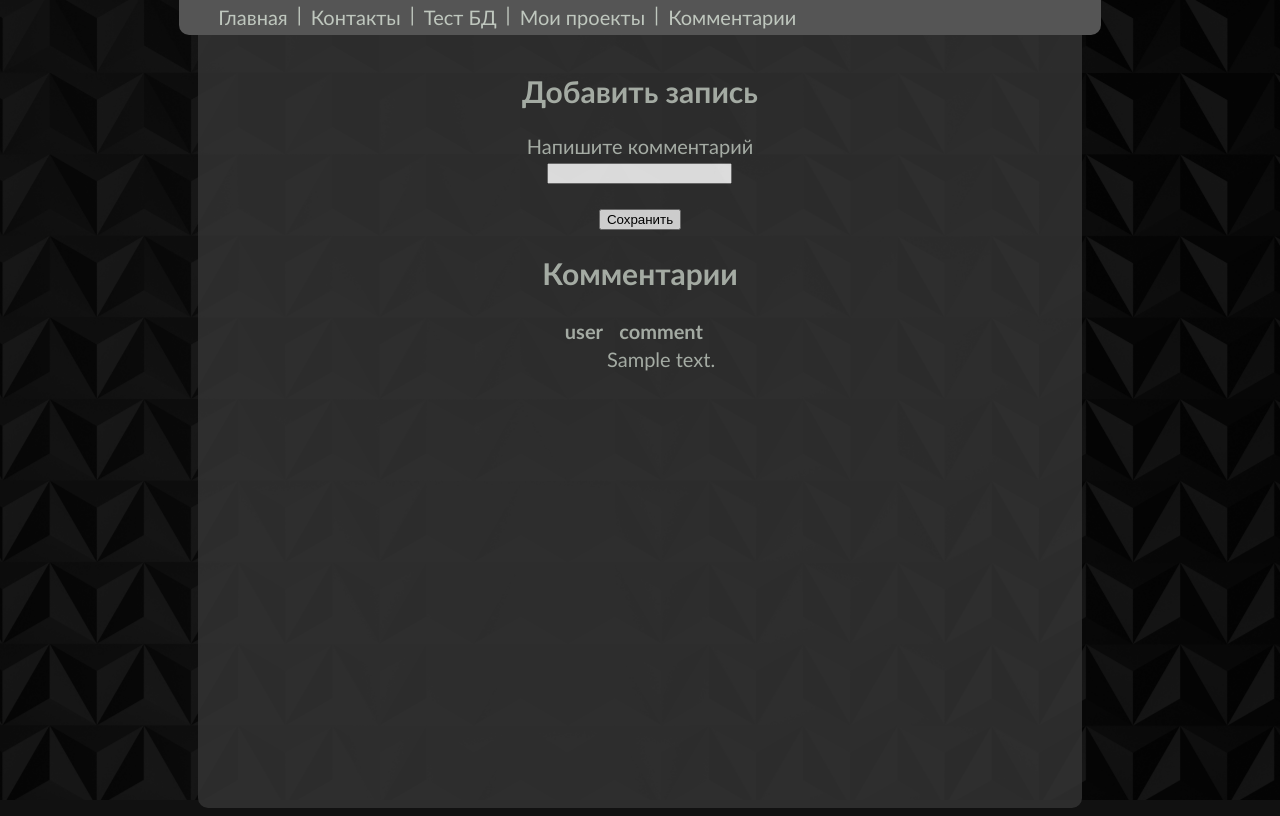
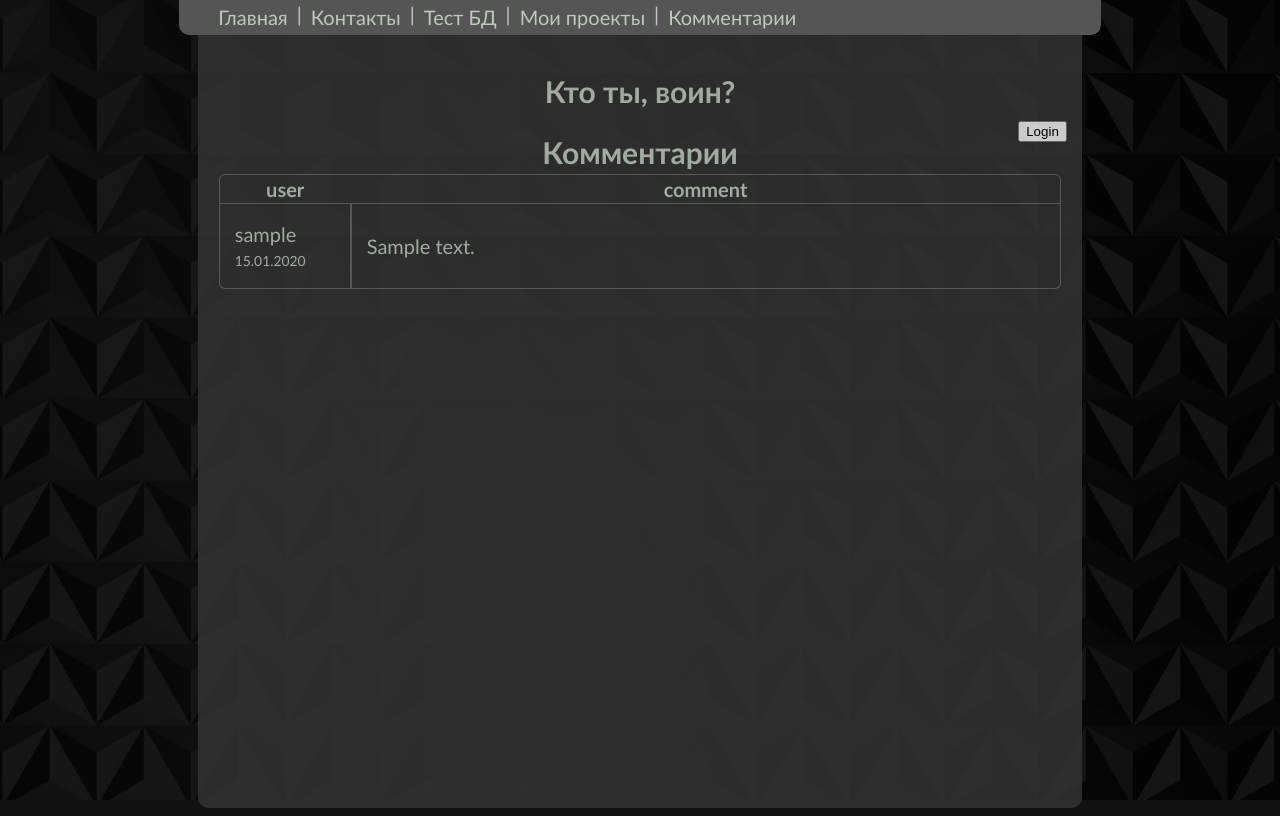
Before and after one commit to ElandrVoy/django-project, a Django app: page /comments/ in a window 1280 px wide. Run offline with Django 5.2, Linux system fonts and the light colour scheme; tables that the repository leaves empty hold one stand-in row (values such as "Sample post"); parts of the project's set-up code (start-up, migrations or seed data) failed here and were passed over.

Commit message:
some progress on comments page

```diff
--- a/my_project/hello/models.py
+++ b/my_project/hello/models.py
@@ -17,6 +17,7 @@ class Users(models.Model):
 
 class Comments(models.Model):
     text = models.CharField(max_length=150)
-    date = models.DateField(null=True)
-    time = models.TimeField()
-    user = models.ForeignKey(User, on_delete=models.CASCADE, to_field="username", primary_key=False)
+    date = models.DateField(null=True, auto_now_add=True)
+    time = models.TimeField(auto_now_add=True)
+    user = models.ForeignKey(User, on_delete=models.CASCADE)
+    username = models.CharField(max_length=50, default="Jo Bidon")
--- /dev/null
+++ b/my_project/hello/static/css/comments.css
@@ -0,0 +1,26 @@
+table{
+    border-collapse: collapse;
+    border: 1px solid #666666;
+    border-style: hidden;
+    border-radius: 5px;
+    box-shadow: 0 0 0 1px #666;
+}
+th, td {
+    padding: 2px 15px 2px 15px;
+    border-bottom: 1px solid #666666;
+}
+h2{
+    margin-bottom: 5px;
+}
+p{
+    margin: 0px;
+}
+.user-cell{
+    border-right: 2px solid #666666;
+}
+/* tr:nth-child(even) {
+    background-color: #666666;
+    border: 1px solid #666666;;
+    border-bottom-left-radius: 10px;
+    border-bottom-right-radius: 10px;
+} */
--- a/my_project/hello/templates/comments.html
+++ b/my_project/hello/templates/comments.html
@@ -3,8 +3,10 @@
 {% block title %}комментарии{%endblock title %}
 {% block header %}
     <meta charset="utf-8" />
+        <link rel="stylesheet" href="{% static "css/comments.css" %}" />
 {% endblock header %}
 {% block content %}
+    {% if user.is_authenticated %}
     <h2>Добавить запись</h2>
      <form method="POST" action="create-comment/">
         {% csrf_token %}
@@ -14,19 +16,29 @@
         </p>
         <input type="submit" value="Сохранить" >
     </form>
-     {% if comments.count > 0 %}
+    {% elif user.is_anonymous %}
+    <h2>Кто ты, воин?</h2>
+        <form class="button" action="{% url 'login' %}" method="post">
+            {% csrf_token %}
+            <button type="submit">Login</button>
+        </form>
+    {% endif %}
+    {% if comments.count > 0 %}
     <h2>Комментарии</h2>
-        <table>
+        <table width = "95%">
             <thead>
                 <th>user</th>
                 <th>comment</th>
             </thead>
             {% for post in comments %}
             <tr>
-                <td>{{ post.username }}</td>
+                <td class="user-cell" width = "100" height = "80">
+                    <p>{{ post.username }}</p>
+                    <p><small><small>{{ post.date|date:"d.m.Y" }}</small></small></p>
+                </td>
                 <td>{{ post.text }}</td>
             </tr>
             {% endfor %}
         </table>
-        {% endif %}
+    {% endif %}
 {% endblock content %}
--- a/my_project/hello/views.py
+++ b/my_project/hello/views.py
@@ -1,6 +1,5 @@
 from django.shortcuts import render
 from django.http import HttpResponseRedirect, HttpResponseNotFound
-import datetime
 from .models import Person, Comments, User
 
 #Main page
@@ -21,17 +20,16 @@ def contacts(request):
 #Comments
 def comments(request):
     data = Comments.objects.all()
-    print(data.query)
-    return render(request, "comments.html", {"comments": data})
+    data_users = User.objects.all()
+    return render(request, "comments.html", {"comments": data, "users" : data_users})
 
 
 def create_comment(request):
     if request.method == "POST":
         comment = Comments()
-        comment.user = User.objects.get(username = request.user.username)
+        comment.user = request.user
+        comment.username = User.objects.get(id = comment.user.id)
         comment.text = request.POST.get("text")
-        comment.date = datetime.date.today()
-        comment.time = datetime.time()
         comment.save()
     return HttpResponseRedirect("/comments")
 
```
Also changed, not shown: my_project/hello/migrations/0001_initial.py, my_project/hello/migrations/0002_comments_username.py, my_project/hello/migrations/0002_users.py (deleted), my_project/hello/migrations/0003_comments.py (deleted), my_project/hello/migrations/0005_remove_comments_text2.py (deleted), my_project/hello/migrations/0006_rename_username_comments_user.py (deleted).
